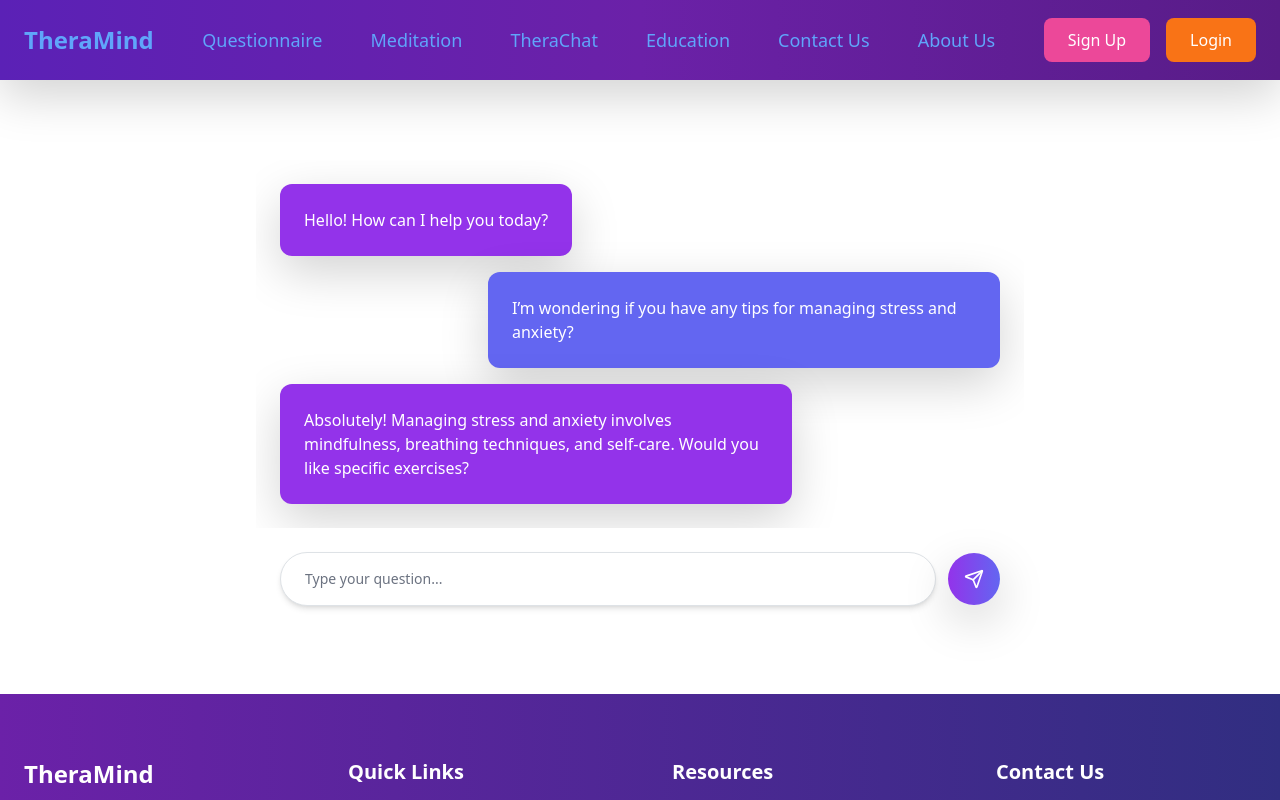
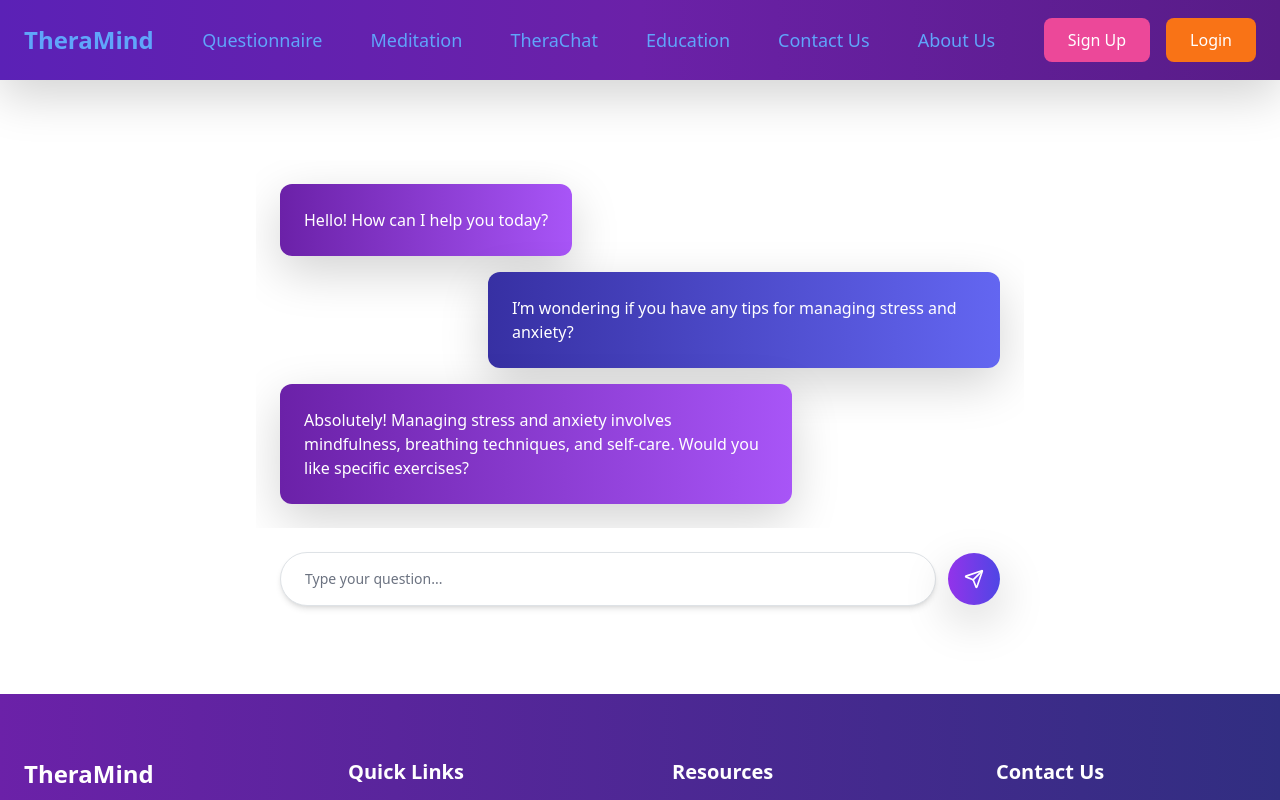
Before and after one commit to poetabdullah/theramind, a React (Create React App) app: page /therachat in a window 1280 px wide. Shown: the top 800 px of the page. Built offline with nearby package versions, Linux system fonts and the light colour scheme; no server answers.

Commit message:
fixed thera chat design elements

```diff
--- a/src/pages/TheraChat.js
+++ b/src/pages/TheraChat.js
@@ -29,7 +29,7 @@ const TheraChat = () => {
       {/* Header */}
       {!hideHeadline && (
         <div className="absolute top-6 text-center w-full">
-          <h1 className="text-3xl font-semibold text-indigo-600">
+          <h1 className="text-3xl font-semibold text-purple-700">
             How can I assist you today?
           </h1>
         </div>
@@ -48,8 +48,8 @@ const TheraChat = () => {
             <div
               className={`${
                 msg.sender === "user"
-                  ? "bg-indigo-500 text-white"
-                  : "bg-purple-600 text-white"
+                  ? "bg-gradient-to-r from-indigo-800 to-indigo-500 text-white"
+                  : "bg-gradient-to-r from-purple-800 to-purple-500 text-white"
               } rounded-xl p-4 shadow-lg max-w-lg`}
             >
               {msg.text}
@@ -62,18 +62,18 @@ const TheraChat = () => {
       <div className="w-full max-w-3xl px-4 py-4 flex items-center space-x-3 mx-auto">
         <input
           type="text"
-          className="flex-1 bg-white text-gray-900 border border-indigo-400 rounded-full py-3 px-6 focus:outline-none focus:ring-2 focus:ring-indigo-500 placeholder-gray-500 text-sm shadow-md"
+          className="flex-1 bg-white text-gray-900 border border-purple-500 rounded-full py-3 px-6 focus:outline-none focus:ring-2 focus:ring-purple-400 placeholder-gray-500 text-sm shadow-md"
           placeholder="Type your question..."
           value={input}
           onChange={(e) => setInput(e.target.value)}
           onKeyDown={(e) => e.key === "Enter" && sendMessage()}
         />
         <button
-          className="bg-gradient-to-r from-purple-600 to-indigo-500 text-white rounded-full p-3 shadow-lg focus:outline-none focus:ring-2 focus:ring-indigo-500 transition-transform transform hover:scale-105"
+          className="group bg-gradient-to-r from-purple-600 to-indigo-600 text-white rounded-full p-3 shadow-lg focus:outline-none transition-all transform hover:scale-105 focus:ring-4 focus:ring-purple-500/50 focus:ring-offset-2"
           aria-label="Send message"
           onClick={sendMessage}
         >
-          <Send className="w-5 h-5" />
+          <Send className="w-5 h-5 text-white group-hover:text-indigo-200 transition-colors duration-200" />
         </button>
       </div>
 
```
